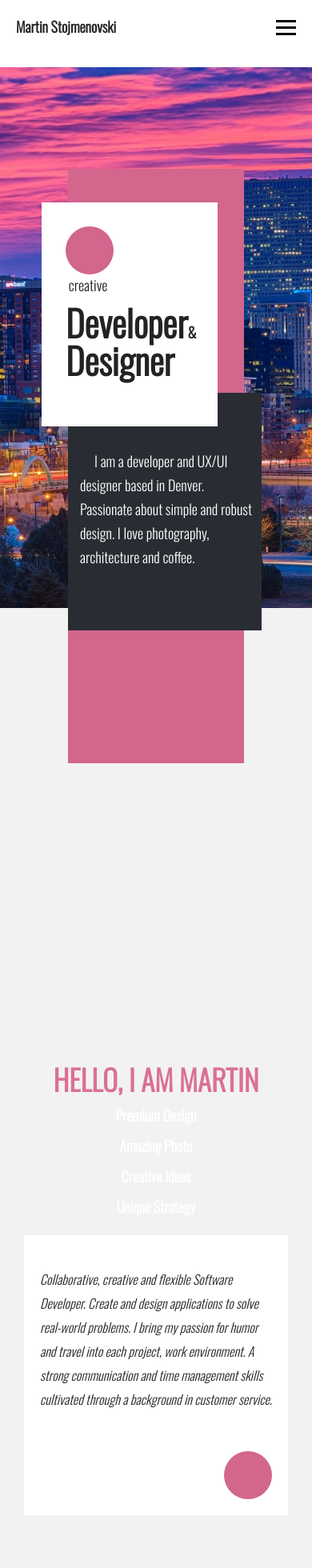
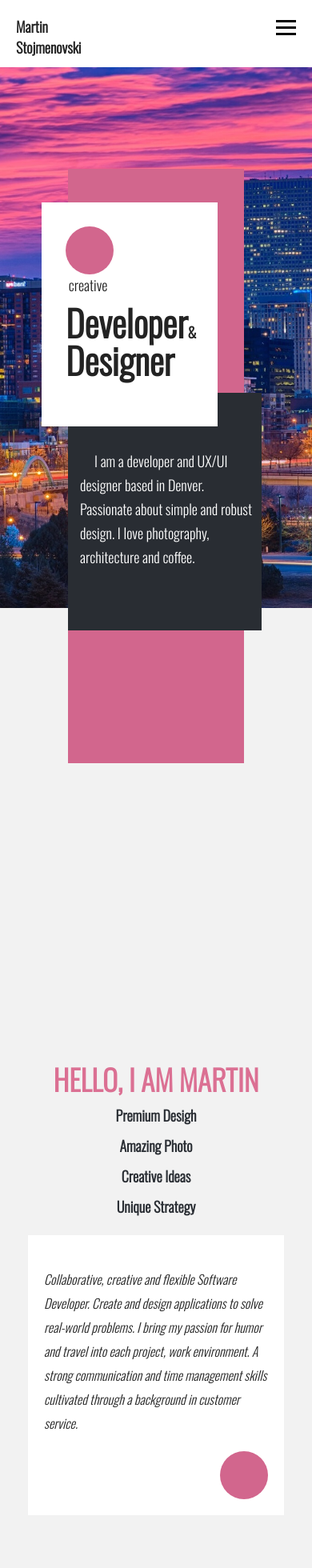
Before and after one commit to martinstojmenovski/Portfolio, a React (Create React App) app: page / in a window 390 px wide. Shown: the top 1960 px of the page at 80% size. Built offline with nearby package versions, Linux system fonts and the light colour scheme.

Commit message:
Fixed bugs with hamburger menu.

```diff
--- a/src/Components/Navbar.js
+++ b/src/Components/Navbar.js
@@ -41,18 +41,14 @@ function Navbar() {
 
 
 
-    //Page navigation function
+    //Page navigation function - overflow hidden to stop page from scrolling
     const scrollToSection = (elementRef) => {
         window.scrollTo({
             top: elementRef.current.offsetTop,
             behavior: 'smooth'
         })
         setHamburger(!hamburger)
-        // if (elementRef.current.className === "homepage") {
-        //     return null
-        // } else {
-        //     setHamburger(!hamburger)
-        // }
+        document.body.style.overflow = ""
     }
 
     // blur navigation menu when scroll
@@ -67,21 +63,20 @@ function Navbar() {
     window.addEventListener('scroll', blurNavbar)
 
 
-    // dropdown menu function
+    // dropdown menu function - overflow hidden to stop page from scrolling
     const showHamburger = (index) => {
         if(hamburger){
-            console.log("is hamburger")
             document.body.style.overflow = "hidden"
             setHamburger(!hamburger)
         } else  {
             setHamburger(!hamburger)
             document.body.style.overflow = ""
-            console.log("is not hamburger")
         }
     }
     const closeHamburger = () =>{
         if(!hamburger){
             setHamburger(!hamburger)
+            document.body.style.overflow = ""
         }
     }
 
--- a/src/Components/about.css
+++ b/src/Components/about.css
@@ -51,6 +51,7 @@
     padding: 15px 0;
     font-size: 1.3rem;
     font-weight: 700;
+    color: #292d33;
 }
 
 .about-page footer {
@@ -154,7 +155,7 @@
         justify-content: center;
     }
     .about .aboutme {
-        width: 330px;
+        width: 320px;
         height: 350px;
         left: 0;
         top:4vh;
--- a/src/Components/navbar.css
+++ b/src/Components/navbar.css
@@ -1,6 +1,3 @@
-/* body{
-  overflow: hidden;
-} */
 .navbar {
   position: fixed;
   width: 100%;
@@ -62,9 +59,6 @@ li {
   text-align: center;
 }
 
-
-
-
 .dropmenu.active .bar:nth-child(2) {
   opacity: 0;
 }
@@ -102,3 +96,16 @@ li {
   background: linear-gradient(to right, #ffffff 50%, #ffffff 50%, rgb(0, 0, 0));
   z-index: 3;
 }
+
+@media screen and (max-width: 768px) {
+  .logo {
+    flex: 1;
+  }
+}
+
+@media screen and (max-width: 480px) {
+  .logo {
+    flex: 0.4;
+  }
+
+}
--- a/src/Components/skills.css
+++ b/src/Components/skills.css
@@ -147,10 +147,15 @@ main a:hover::after {
         top: -15vh;
     }
     main .last-words {
-        top: -20vh;
+        top: -15vh;
         width: fit-content;
-        height: 320px;
+        height: 300px;
+        flex-direction: column-reverse;
     }
+    main .dot {
+        margin: 0 0 auto auto;
+    }
+
 }
 
 @media screen and (max-width: 320px) {}
```
